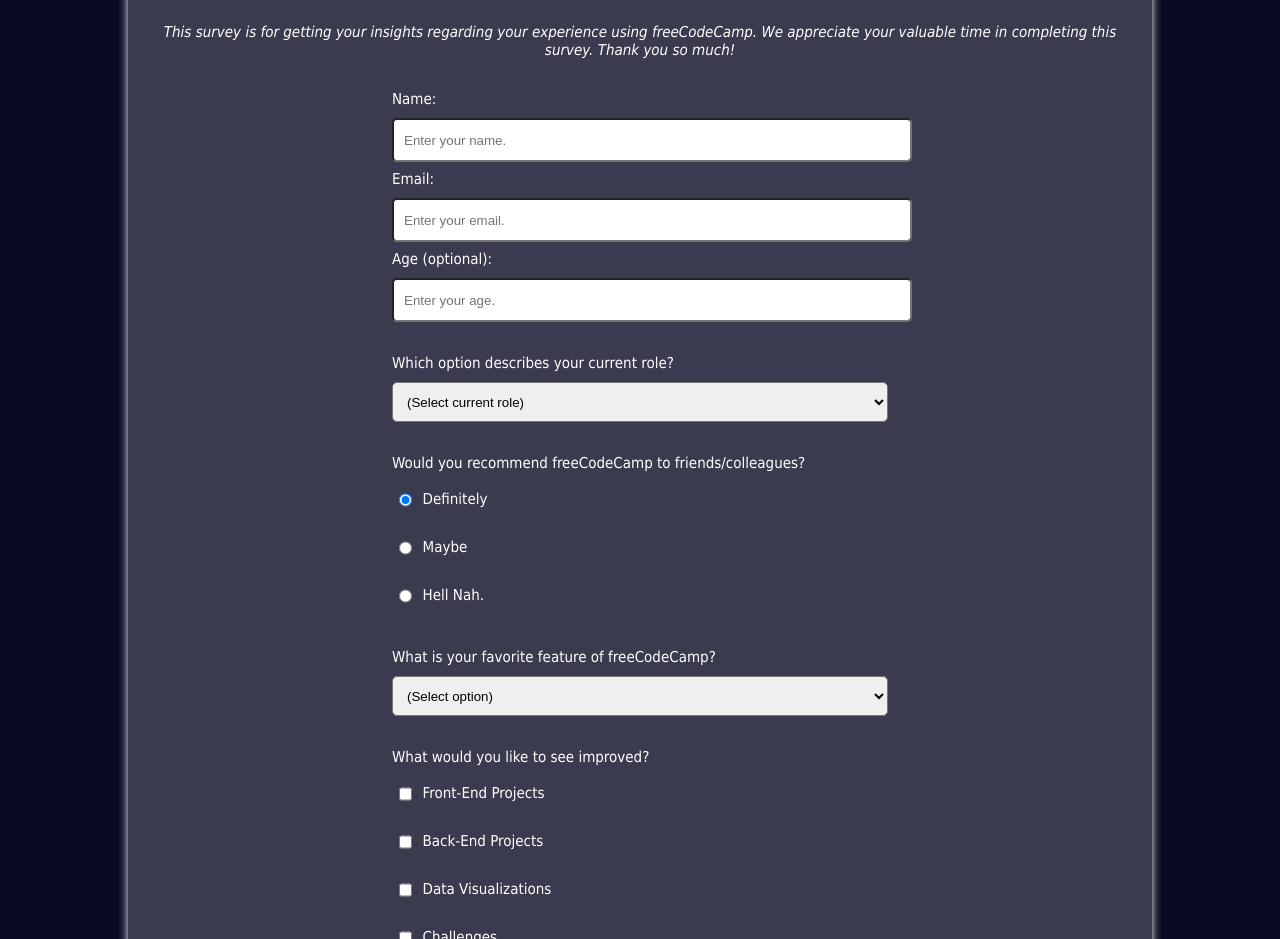
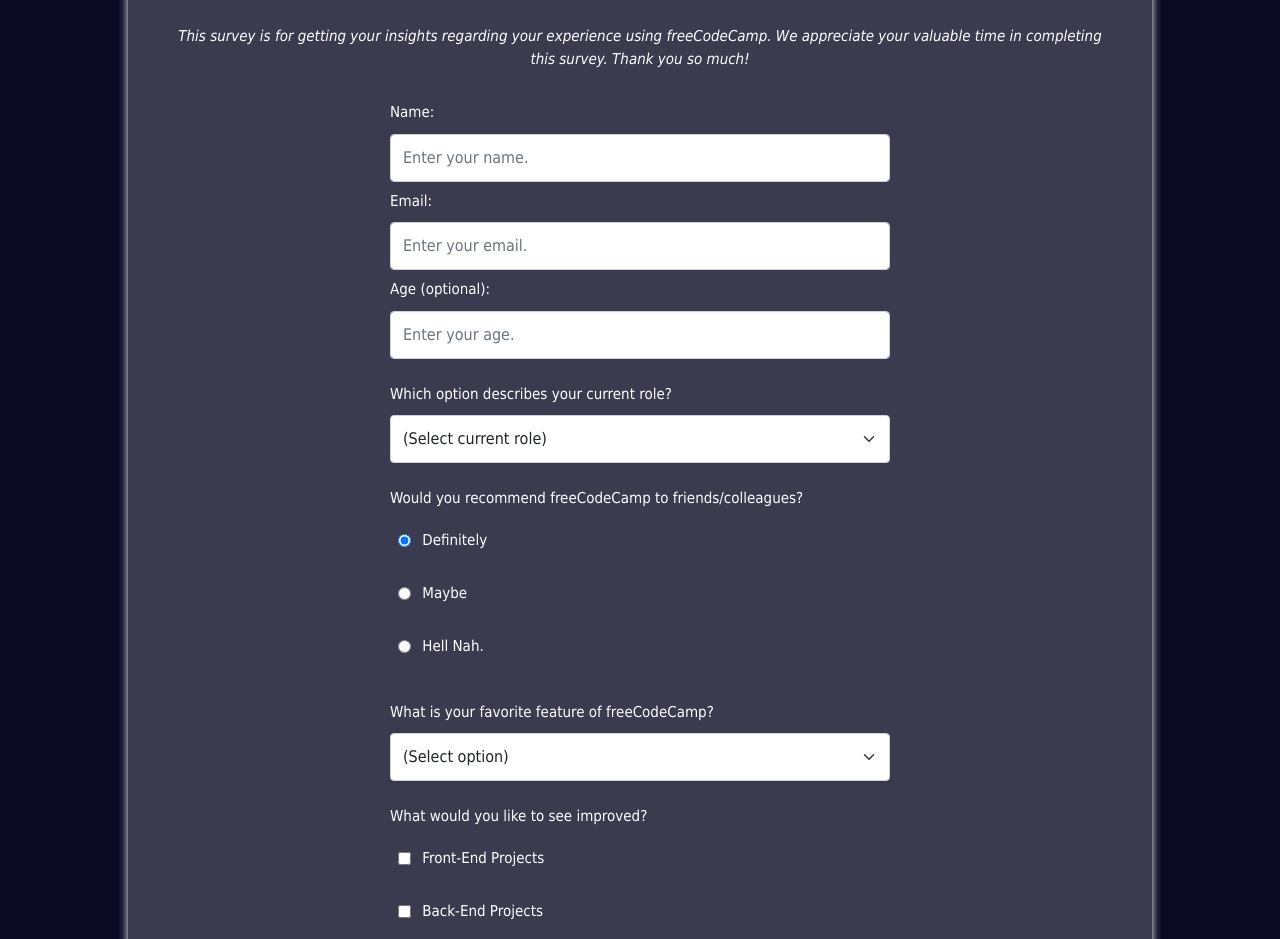
Before and after one commit to marliaren/fcc-survey-form, a plain HTML site: page index.html in a window 1280 px wide. Shown: the part 123-1062 px from the top of the page. Drawn offline with nearby package versions, Linux system fonts and the light colour scheme.

Commit message:
update 03/25/24

```diff
--- a/index.html
+++ b/index.html
@@ -4,6 +4,9 @@
     <meta charset="UTF-8">
     <meta name="viewport" content="width=device-width, initial-scale=1.0">
     <title>freeCodeCamp Survey Form</title>
+
+     <!-- bootstrap -->
+     <link href="https://cdn.jsdelivr.net/npm/bootstrap@5.0.2/dist/css/bootstrap.min.css" rel="stylesheet" integrity="sha384-EVSTQN3/azprG1Anm3QDgpJLIm9Nao0Yz1ztcQTwFspd3yD65VohhpuuCOmLASjC" crossorigin="anonymous">
     <link rel="stylesheet" href="styles.css">
   </head>
   <body>
@@ -13,54 +16,48 @@
 
       <form id="survey-form">
         <fieldset>
-          <label for="name" id="name-label"> Name:
-            <input id="name" name="name" type="text" required placeholder="Enter your name."/>
-          </label>
+          <label for="name" id="name-label"> Name: </label>
+          <input class="form-control" id="name" name="name" type="text" required placeholder="Enter your name."/>
 
-          <label for="email" id="email-label"> Email:
-            <input id="email" name="email" type="email" required placeholder="Enter your email."/>
-          </label>
+          <label for="email" id="email-label"> Email: </label>
+          <input class="form-control"  id="email" name="email" type="email" required placeholder="Enter your email."/>
 
-          <label for="number" id="number-label"> Age (optional):
-            <input id="number" name="number" type="number" min="5" max="150" required placeholder="Enter your age."/>
-          </label>
+          <label for="number" id="number-label"> Age (optional): </label>
+          <input class="form-control" id="number" name="number" type="number" min="5" max="150" required placeholder="Enter your age."/>
         </fieldset>
 
         <fieldset>
-          <label for="dropdown" id="dropdown-label"> Which option describes your current role?
-            <select id="dropdown" required> =
+          <label for="dropdown" id="dropdown-label"> Which option describes your current role? </label>
+            <select id="dropdown" class="form-select" required>
               <option value="">(Select current role)</option>
               <option value="1">Student</option>
               <option value="2">Full Time Job</option>
               <option value="3">Full Time Learner</option>
               <option value="4">Prefer not to say</option>
-                <option value="5">Other</option>
+              <option value="5">Other</option>
             </select>
-          </label>
         </fieldset>
 
         <fieldset>
-            <label> Would you recommend freeCodeCamp to friends/colleagues?
+            <label> Would you recommend freeCodeCamp to friends/colleagues? </label>
           <label for="radio1"> <input name="radio-grp" type="radio" checked value="definitely" class="inline"/> Definitely </label>
           <label for="radio2"> <input name="radio-grp" type="radio" value="maybe" class="inline" /> Maybe </label>
           <label for="radio3"> <input name="radio-grp" type="radio" value="no" class="inline" /> Hell Nah. </label>
-        </label>
         </fieldset>
 
         <fieldset>
-          <label for="dropdown2" id="dropdown2-label"> What is your favorite feature of freeCodeCamp?
-            <select id="dropdown2" required> =
+          <label for="dropdown2" id="dropdown2-label"> What is your favorite feature of freeCodeCamp? </label>
+            <select id="dropdown2" class="form-select" required>
               <option value="">(Select option)</option>
               <option value="challenge">Challenges</option>
               <option value="projects">Projects</option>
               <option value="community">Community</option>
               <option value="open-source">Open Source</option>
             </select>
-          </label>
         </fieldset>
 
         <fieldset>
-          <label> What would you like to see improved?
+          <label> What would you like to see improved? </label>
             <label for="front-end">
               <input id="front-end" name="front-end" type="checkbox" value="front-end" class="inline"> Front-End Projects
             </label>
@@ -98,21 +95,18 @@
               <input id="wiki" name="wiki" type="checkbox" value="wiki" class="inline"> Wiki
             </label>
 
-        <label for="forums">
+          <label for="forums">
               <input id="forums" name="forums" type="checkbox" value="forums" class="inline"> Forums
             </label>
 
             <label for="additional-courses">
               <input id="additional-courses" name="additional-courses" type="checkbox" value="additional-courses" class="inline"> Additional Courses
             </label>
-
-          </label>
-
         </fieldset>
 
-    <label> Got any comments or suggestions?
-        <textarea placeholder="Enter comments and suggestions here." rows="3" cols="40"></textarea>
-    </label>
+      <label> Got any comments or suggestions? </label>
+      <textarea placeholder="Enter comments and suggestions here." rows="3" cols="40" class="form-control"></textarea>
+
 
   <div class="buttons">
       <input type="submit" id="submit" value="Submit"/>
```
